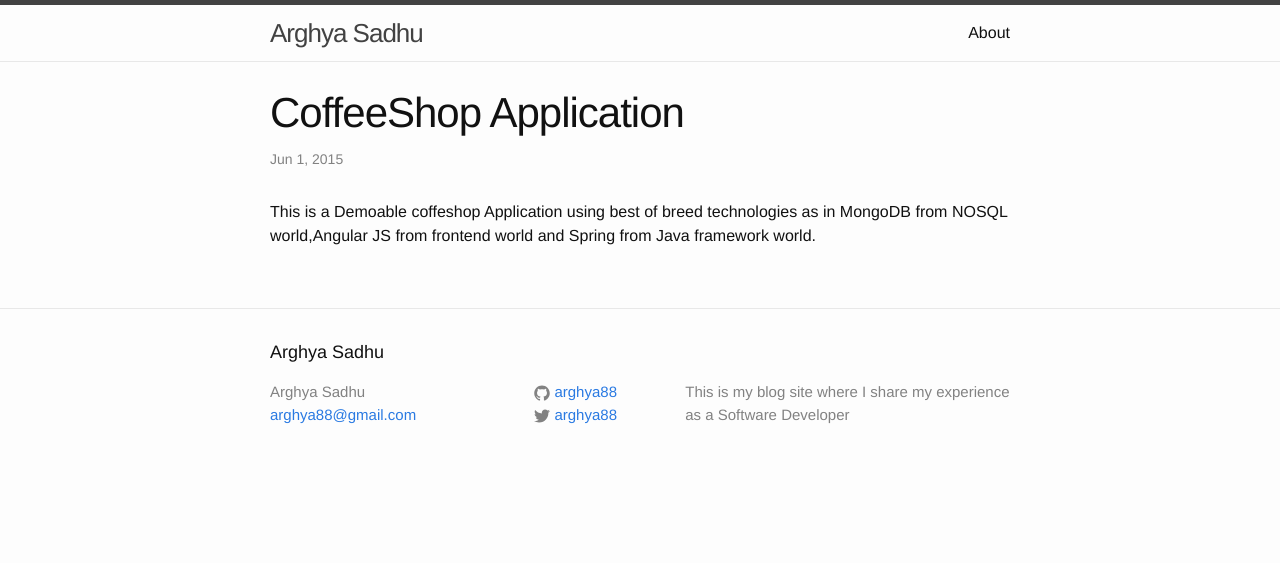
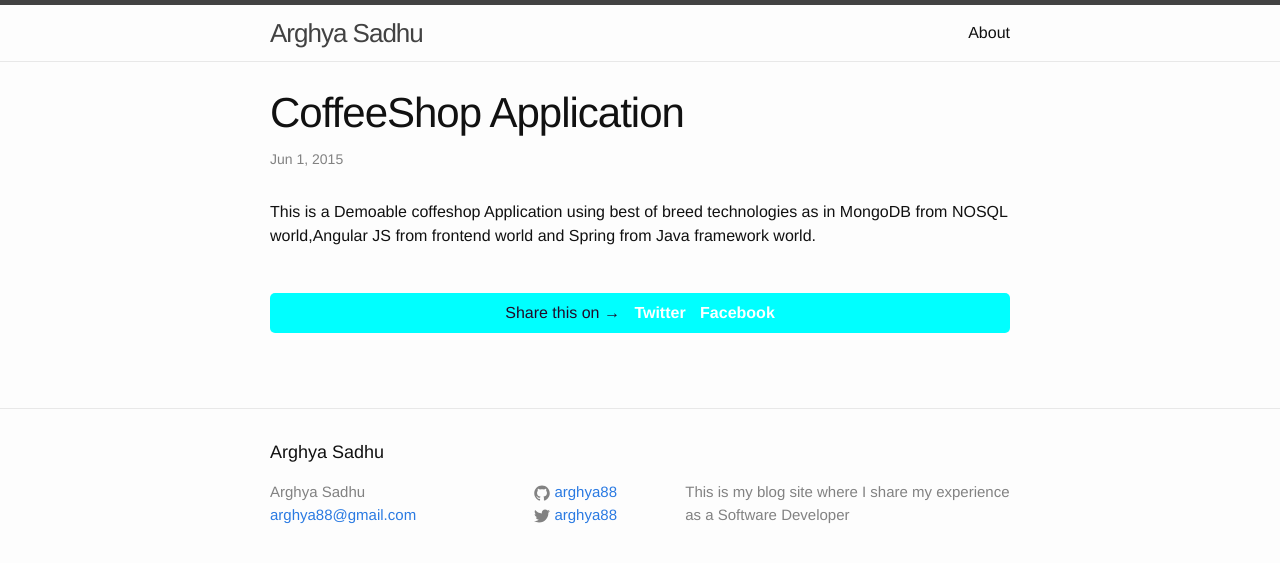
Before and after one commit to arghya88/arghya88.github.io, a Jekyll site: the page built from _posts/2015-06-01-CoffeeShop_Application.markdown, in a window 1280 px wide. Shown: the top 563 px of the page. Built offline with Jekyll 4.4.1, drawn with Linux system fonts in a browser that asks for light colours.

Commit message:
no message

```diff
--- /dev/null
+++ b/_includes/share-page.html
@@ -0,0 +1,5 @@
+<div class="share-page">
+    Share this on &rarr;
+    <a href="https://twitter.com/intent/tweet?text={{ page.title }}&url={{ site.url }}{{ page.url }}&via={{ site.twitter_username }}&related={{ site.twitter_username }}" rel="nofollow" target="_blank" title="Share on Twitter">Twitter</a>
+    <a href="https://facebook.com/sharer.php?u={{ site.url }}{{ page.url }}" rel="nofollow" target="_blank" title="Share on Facebook">Facebook</a>
+</div>
--- a/_layouts/post.html
+++ b/_layouts/post.html
@@ -16,3 +16,5 @@
 </div>
 
 {% if page.comments %}{% include disqus.html %}{% endif %}
+
+{% include share-page.html %}
--- a/_sass/_layout.scss
+++ b/_sass/_layout.scss
@@ -234,3 +234,23 @@
         }
     }
 }
+
+
+.share-page {
+    text-align: center;
+    background: $secondary-color;
+    color: $light-color;
+    padding: 8px 15px;
+    border-radius: 5px;
+    margin: 1.5 * $spacing-unit 0;
+
+    a {
+        font-weight: 700;
+        color: #fff;
+        margin-left: 10px;
+
+        &:hover {
+            border-bottom: 1px dashed #fff;
+        }
+    }
+}
--- a/css/main.scss
+++ b/css/main.scss
@@ -20,6 +20,8 @@
 $grey-color:       #828282;
 $grey-color-light: lighten($grey-color, 40%);
 $grey-color-dark:  darken($grey-color, 25%);
+$secondary-color:	#00FFFF;
+$light-color:		#220A29;
 
 // Width of the content area
 $content-width:    800px;
```
